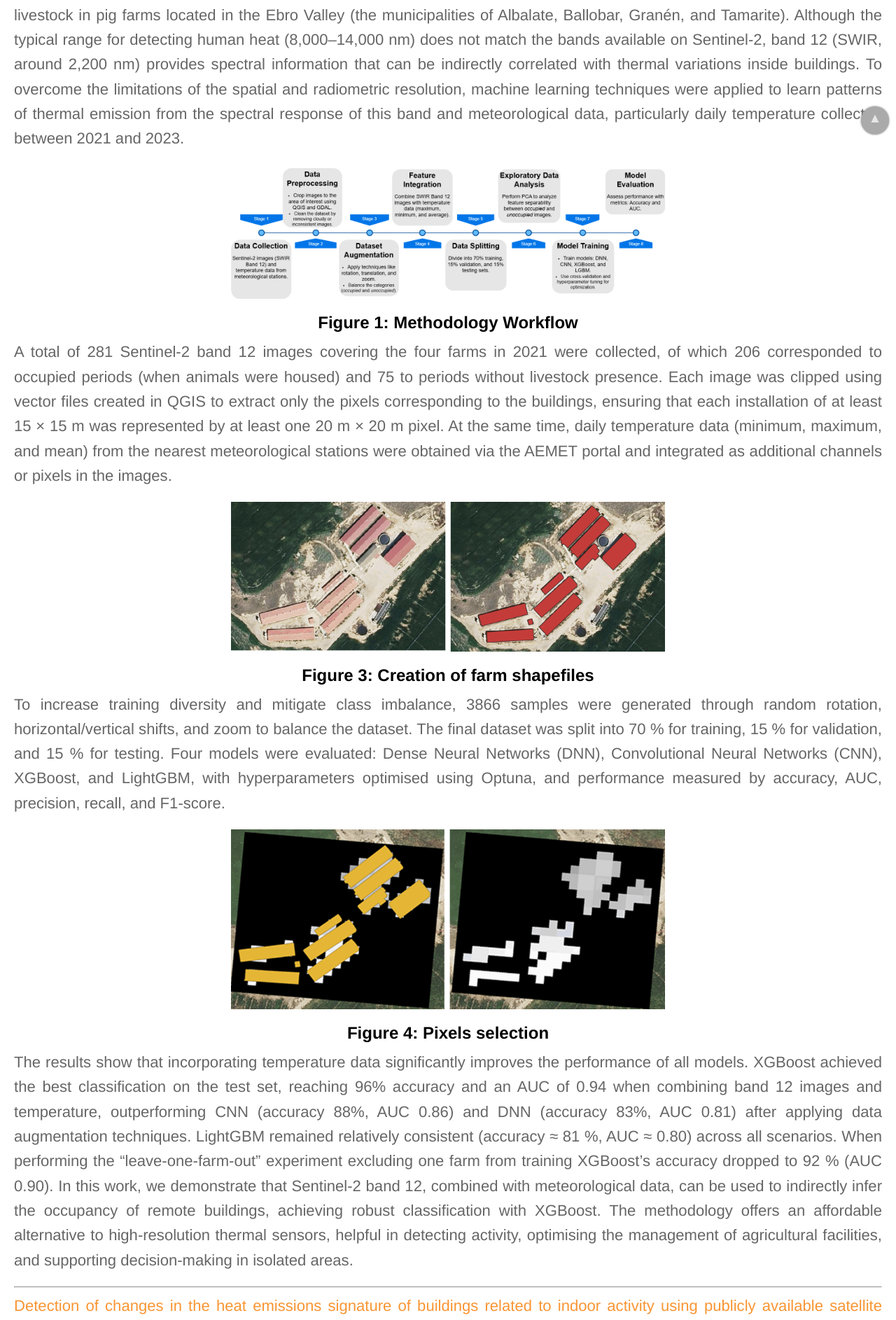
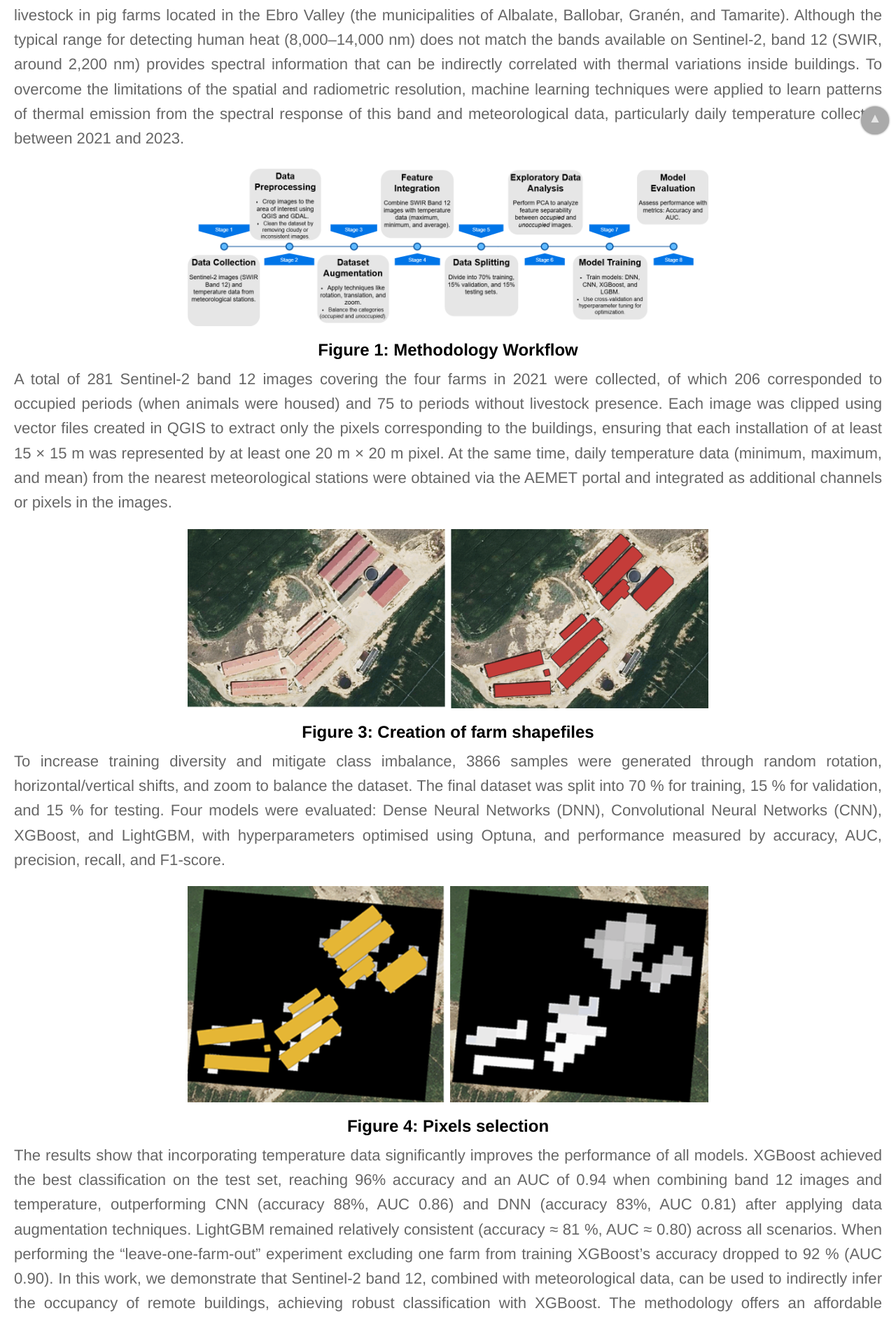
Before and after one commit to IAAA-Lab/IAAA-Lab.github.io, a Jekyll site: the page built from _posts/2025-06-06-HeatEmission.md, in a window 1280 px wide. Shown: the part 686-2572 px from the top of the page at 70% size. Built offline with Jekyll 4.4.1, drawn with Linux system fonts in a browser that asks for light colours.

Commit message:
Modificación tamaño figuras

```diff
--- a/_posts/2025-06-06-HeatEmission.md
+++ b/_posts/2025-06-06-HeatEmission.md
@@ -7,18 +7,18 @@ categories: [Paper overview]
 
 The detection of human activity in isolated structures is crucial for improving surveillance and resource management in remote rural areas, where communication infrastructure and sensor networks are often nonexistent. This study investigates the possibility of using publicly available satellite data to infer thermal emissions associated with the presence of people or livestock in pig farms located in the Ebro Valley (the municipalities of Albalate, Ballobar, Granén, and Tamarite). Although the typical range for detecting human heat (8,000–14,000 nm) does not match the bands available on Sentinel-2, band 12 (SWIR, around 2,200 nm) provides spectral information that can be indirectly correlated with thermal variations inside buildings. To overcome the limitations of the spatial and radiometric resolution, machine learning techniques were applied to learn patterns of thermal emission from the spectral response of this band and meteorological data, particularly daily temperature collected between 2021 and 2023.
 
-![Figure 1: Methodology Workflow]({{ site.baseurl }}/images/posts/2025-06-06-Fig1.png){: .center-image width="50%"}
+![Figure 1: Methodology Workflow]({{ site.baseurl }}/images/posts/2025-06-06-Fig1.png){: .center-image width="60%"}
 <h4><center><b>Figure 1: Methodology Workflow</b></center></h4>
 
 A total of 281 Sentinel-2 band 12 images covering the four farms in 2021 were collected, of which 206 corresponded to occupied periods (when animals were housed) and 75 to periods without livestock presence. Each image was clipped using vector files created in QGIS to extract only the pixels corresponding to the buildings, ensuring that each installation of at least 15 × 15 m was represented by at least one 20 m × 20 m pixel. At the same time, daily temperature data (minimum, maximum, and mean) from the nearest meteorological stations were obtained via the AEMET portal and integrated as additional channels or pixels in the images.
 
-![Figure 3: Creation of farm shapefiles]({{ site.baseurl }}/images/posts/2025-06-06-Fig3.png){: .center-image width="50%"}
+![Figure 3: Creation of farm shapefiles]({{ site.baseurl }}/images/posts/2025-06-06-Fig3.png){: .center-image width="60%"}
 <h4><center><b>Figure 3: Creation of farm shapefiles</b></center></h4>
 
 To increase training diversity and mitigate class imbalance, 3866 samples were generated through random rotation, horizontal/vertical shifts, and zoom to balance the dataset.
 The final dataset was split into 70 % for training, 15 % for validation, and 15 % for testing. Four models were evaluated: Dense Neural Networks (DNN), Convolutional Neural Networks (CNN), XGBoost, and LightGBM, with hyperparameters optimised using Optuna, and performance measured by accuracy, AUC, precision, recall, and F1-score.
 
-![Figure 4: Pixels selection]({{ site.baseurl }}/images/posts/2025-06-06-Fig4.png){: .center-image width="50%"}
+![Figure 4: Pixels selection]({{ site.baseurl }}/images/posts/2025-06-06-Fig4.png){: .center-image width="60%"}
 <h4><center><b>Figure 4: Pixels selection</b></center></h4>
 
 The results show that incorporating temperature data significantly improves the performance of all models. XGBoost achieved the best classification on the test set, reaching 96% accuracy and an AUC of 0.94 when combining band 12 images and temperature, outperforming CNN (accuracy 88%, AUC 0.86) and DNN (accuracy 83%, AUC 0.81) after applying data augmentation techniques. LightGBM remained relatively consistent (accuracy ≈ 81 %, AUC ≈ 0.80) across all scenarios. When performing the “leave-one-farm-out” experiment excluding one farm from training XGBoost’s accuracy dropped to 92 % (AUC 0.90).
```
